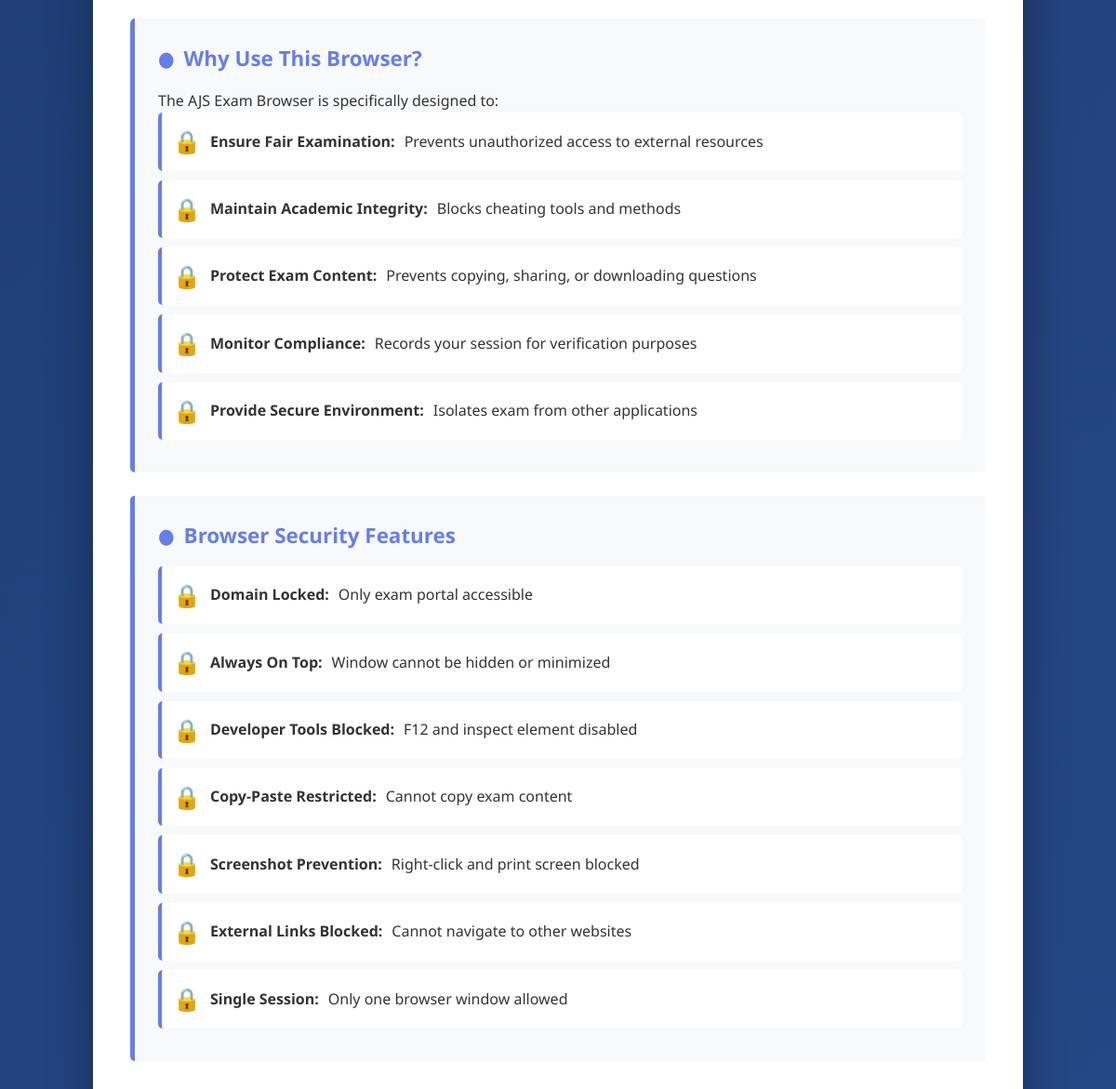
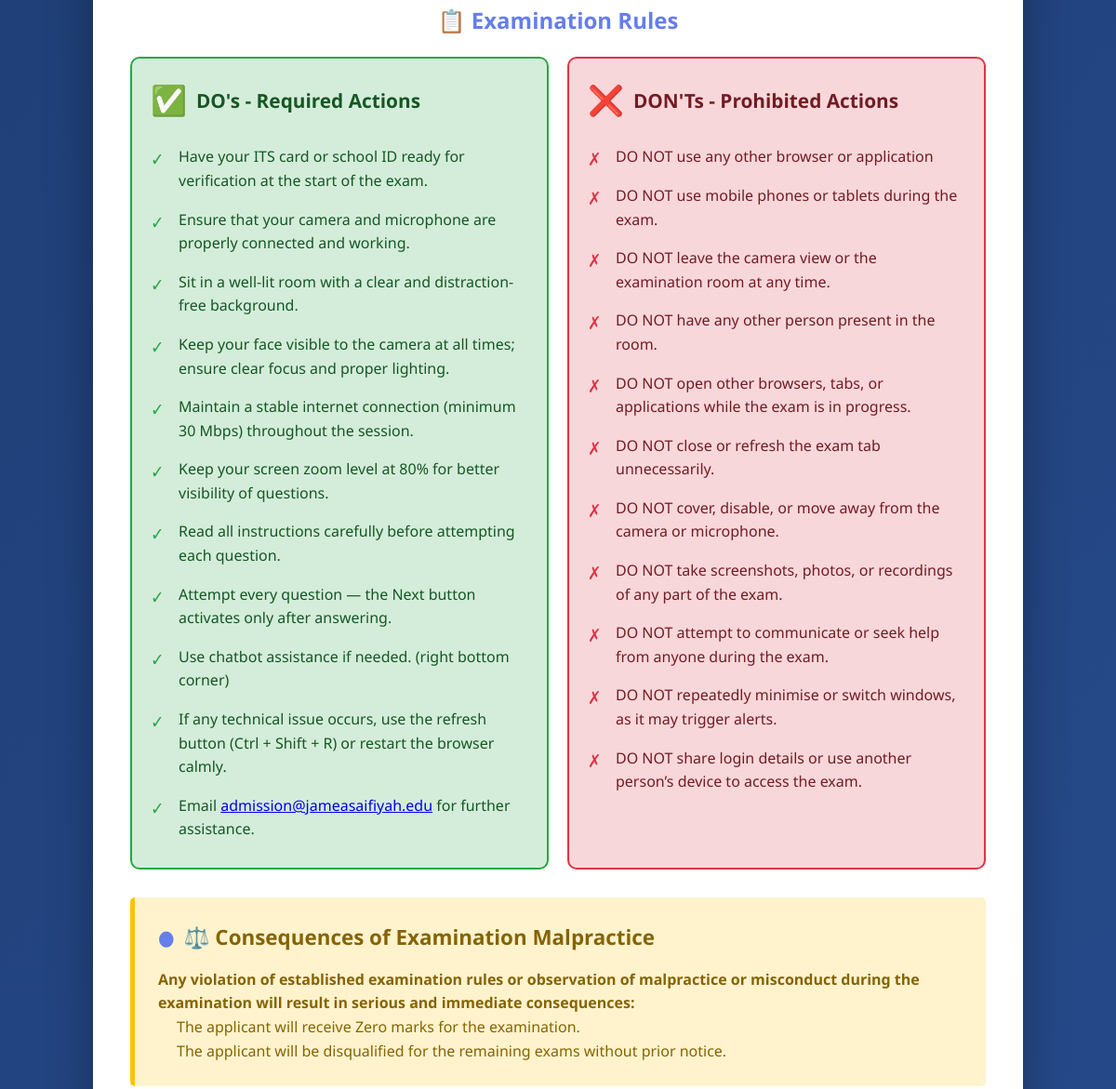
Before and after one commit to Moiz-Jamaal/AJSBrowser, an Electron app: page index.html in a window 1200 px wide. Shown: the part 856-2027 px from the top of the page at 93% size. Drawn offline with Linux system fonts and the light colour scheme.

```diff
--- /dev/null
+++ b/API_URL.txt
@@ -0,0 +1 @@
+https://5wgk4koei8.execute-api.us-east-1.amazonaws.com/prod
--- a/index.html
+++ b/index.html
@@ -400,19 +400,18 @@
 <body>
     <div class="container">
         <div class="header">
-            <h1>🎓 AJS Exam Browser</h1>
-            <p>Secure Examination Platform for Jamea Saifiyah</p>
+            <h1>🎓 Aljamea tus-Saifiyah Exam Browser</h1>
+            <p>Secure Examination Platform.</p>
         </div>
 
         <div class="content">
             <div class="welcome-section">
-                <h2>Welcome, Student!</h2>
-                <p>Please read all instructions carefully before proceeding to your examination</p>
+                <p>Kindly read all instructions carefully before starting the examination.</p>
             </div>
 
             <!-- PROCTORING NOTICE -->
             <div class="proctoring-notice">
-                <h3>📹 IMPORTANT: You Are Being Proctored</h3>
+                <h3>📹 IMPORTANT NOTICE: This examination is being monitored.</h3>
                 <p><strong>Your examination session is being monitored through:</strong></p>
 
                 <div class="proctoring-icons">
@@ -436,35 +435,8 @@
 
                 <p style="margin-top: 20px; font-weight: bold; font-size: 1.15em;">
                     All activities during the examination are recorded and will be reviewed.
-                    Any suspicious behavior will be flagged and investigated.
+                    Any suspicious or irregular behavior will be flagged and may lead to further investigation and disqualification from the examination.
                 </p>
-            </div>
-
-            <!-- WHY THIS BROWSER -->
-            <div class="section">
-                <h3>Why Use This Browser?</h3>
-                <p>The AJS Exam Browser is specifically designed to:</p>
-                <ul class="features-list">
-                    <li><strong>Ensure Fair Examination:</strong> Prevents unauthorized access to external resources</li>
-                    <li><strong>Maintain Academic Integrity:</strong> Blocks cheating tools and methods</li>
-                    <li><strong>Protect Exam Content:</strong> Prevents copying, sharing, or downloading questions</li>
-                    <li><strong>Monitor Compliance:</strong> Records your session for verification purposes</li>
-                    <li><strong>Provide Secure Environment:</strong> Isolates exam from other applications</li>
-                </ul>
-            </div>
-
-            <!-- BROWSER FEATURES -->
-            <div class="section">
-                <h3>Browser Security Features</h3>
-                <ul class="features-list">
-                    <li><strong>Domain Locked:</strong> Only exam portal accessible</li>
-                    <li><strong>Always On Top:</strong> Window cannot be hidden or minimized</li>
-                    <li><strong>Developer Tools Blocked:</strong> F12 and inspect element disabled</li>
-                    <li><strong>Copy-Paste Restricted:</strong> Cannot copy exam content</li>
-                    <li><strong>Screenshot Prevention:</strong> Right-click and print screen blocked</li>
-                    <li><strong>External Links Blocked:</strong> Cannot navigate to other websites</li>
-                    <li><strong>Single Session:</strong> Only one browser window allowed</li>
-                </ul>
             </div>
 
             <!-- DO's AND DON'Ts -->
@@ -474,17 +446,17 @@
                 <div class="do-box">
                     <h4>DO's - Required Actions</h4>
                     <ul>
-                        <li>Have your student ID ready for verification</li>
-                        <li>Ensure your camera and microphone are working</li>
-                        <li>Sit in a well-lit room with clear background</li>
-                        <li>Keep your face visible to the camera at all times</li>
-                        <li>Place your ID card in view of the camera</li>
-                        <li>Close all other applications before starting</li>
-                        <li>Use the refresh button (Ctrl+Shift+R) if page freezes</li>
-                        <li>Raise hand and wait if you need assistance</li>
-                        <li>Read all questions carefully before answering</li>
-                        <li>Submit your exam before time expires</li>
-                        <li>Stay seated until exam submission is confirmed</li>
+                        <li>Have your ITS card or school ID ready for verification at the start of the exam.</li>
+                        <li>Ensure that your camera and microphone are properly connected and working.</li>
+                        <li>Sit in a well-lit room with a clear and distraction-free background.</li>
+                        <li>Keep your face visible to the camera at all times; ensure clear focus and proper lighting.</li>
+                        <li>Maintain a stable internet connection (minimum 30 Mbps) throughout the session.</li>
+                        <li>Keep your screen zoom level at 80% for better visibility of questions.</li>
+                        <li>Read all instructions carefully before attempting each question.</li>
+                        <li>Attempt every question — the Next button activates only after answering.</li>
+                        <li>Use chatbot assistance if needed. (right bottom corner)</li>
+                        <li>If any technical issue occurs, use the refresh button (Ctrl + Shift + R) or restart the browser calmly.</li>
+                        <li>Email <a href="mailto:admission@jameasaifiyah.edu">admission@jameasaifiyah.edu</a> for further assistance.</li>
                     </ul>
                 </div>
 
@@ -492,30 +464,27 @@
                     <h4>DON'Ts - Prohibited Actions</h4>
                     <ul>
                         <li>DO NOT use any other browser or application</li>
-                        <li>DO NOT leave the camera view during the exam</li>
-                        <li>DO NOT cover or disable your camera/microphone</li>
-                        <li>DO NOT have any unauthorized materials nearby</li>
-                        <li>DO NOT use mobile phones or other devices</li>
-                        <li>DO NOT talk to anyone during the examination</li>
-                        <li>DO NOT try to access other websites</li>
-                        <li>DO NOT attempt to copy exam questions</li>
-                        <li>DO NOT take screenshots or photos</li>
-                        <li>DO NOT minimize or close the browser window</li>
-                        <li>DO NOT have multiple people in the room</li>
+                        <li>DO NOT use mobile phones or tablets during the exam.</li>
+                        <li>DO NOT leave the camera view or the examination room at any time.</li>
+                        <li>DO NOT have any other person present in the room.</li>
+                        <li>DO NOT open other browsers, tabs, or applications while the exam is in progress.</li>
+                        <li>DO NOT close or refresh the exam tab unnecessarily.</li>
+                        <li>DO NOT cover, disable, or move away from the camera or microphone.</li>
+                        <li>DO NOT take screenshots, photos, or recordings of any part of the exam.</li>
+                        <li>DO NOT attempt to communicate or seek help from anyone during the exam.</li>
+                        <li>DO NOT repeatedly minimise or switch windows, as it may trigger alerts.</li>
+                        <li>DO NOT share login details or use another person’s device to access the exam.</li>
                     </ul>
                 </div>
             </div>
 
             <!-- CONSEQUENCES -->
             <div class="section" style="background: #fff3cd; border-left-color: #ffc107;">
-                <h3 style="color: #856404;">⚖️ Violation Consequences</h3>
-                <p style="color: #856404;"><strong>Any violation of examination rules will result in:</strong></p>
+                <h3 style="color: #856404;">⚖️ Consequences of Examination Malpractice</h3>
+                <p style="color: #856404;"><strong>Any violation of established examination rules or observation of malpractice or misconduct during the examination will result in serious and immediate consequences:</strong></p>
                 <ul style="color: #856404; list-style: none; padding-left: 20px;">
-                    <li>• Immediate exam termination</li>
-                    <li>• Zero marks for the examination</li>
-                    <li>• Disciplinary action by the institution</li>
-                    <li>• Possible suspension from future examinations</li>
-                    <li>• Referral to academic misconduct committee</li>
+                    <li>The applicant will receive Zero marks for the examination.</li>
+                    <li>The applicant will be disqualified for the remaining exams without prior notice.</li>
                 </ul>
             </div>
 
@@ -612,7 +581,7 @@
 
             <!-- COMPLIANCE AGREEMENT -->
             <div class="compliance-section">
-                <h3>📝 Compliance Agreement</h3>
+                <h3>📝 Examination Compliance and Consent</h3>
                 <p>By proceeding, you acknowledge and agree to the following:</p>
 
                 <div class="compliance-checkbox">
@@ -622,7 +591,8 @@
                             I have read and understood all examination rules and regulations.
                             I agree to comply with all instructions and acknowledge that I am being proctored
                             through camera, audio, and video recording. I understand that any violation
-                            will result in disciplinary action.
+                            of established examination rules or observation of malpractice or misconduct
+                            during the examination will result in serious and immediate consequences.
                         </span>
                     </label>
                 </div>
@@ -633,13 +603,12 @@
             </div>
 
             <div class="scroll-indicator">
-                <p>📜 Make sure you have read all instructions above before proceeding</p>
+                <p>📜 Ensure all instructions have been read before proceeding.</p>
             </div>
         </div>
 
         <div class="footer" id="adminFooter" style="cursor: default;">
-            <p><strong>Technical Support:</strong> Contact your system administrator</p>
-            <p>Jamea Saifiyah Examination Portal • AJS Exam Browser v1.3.0</p>
+            <p>Aljamea tus-Saifiyah Examination Portal • AJS Exam Browser v2.0.0</p>
         </div>
     </div>
 
--- a/package.json
+++ b/package.json
@@ -1,6 +1,6 @@
 {
   "name": "ajs-exam-browser",
-  "version": "1.3.0",
+  "version": "2.0.0",
   "description": "Locked-down browser for Jamea Saifiyah exams",
   "main": "main.js",
   "scripts": {
```
Also changed, not shown: config.js (added), force-media-inject.js (deleted), 3 other files.
